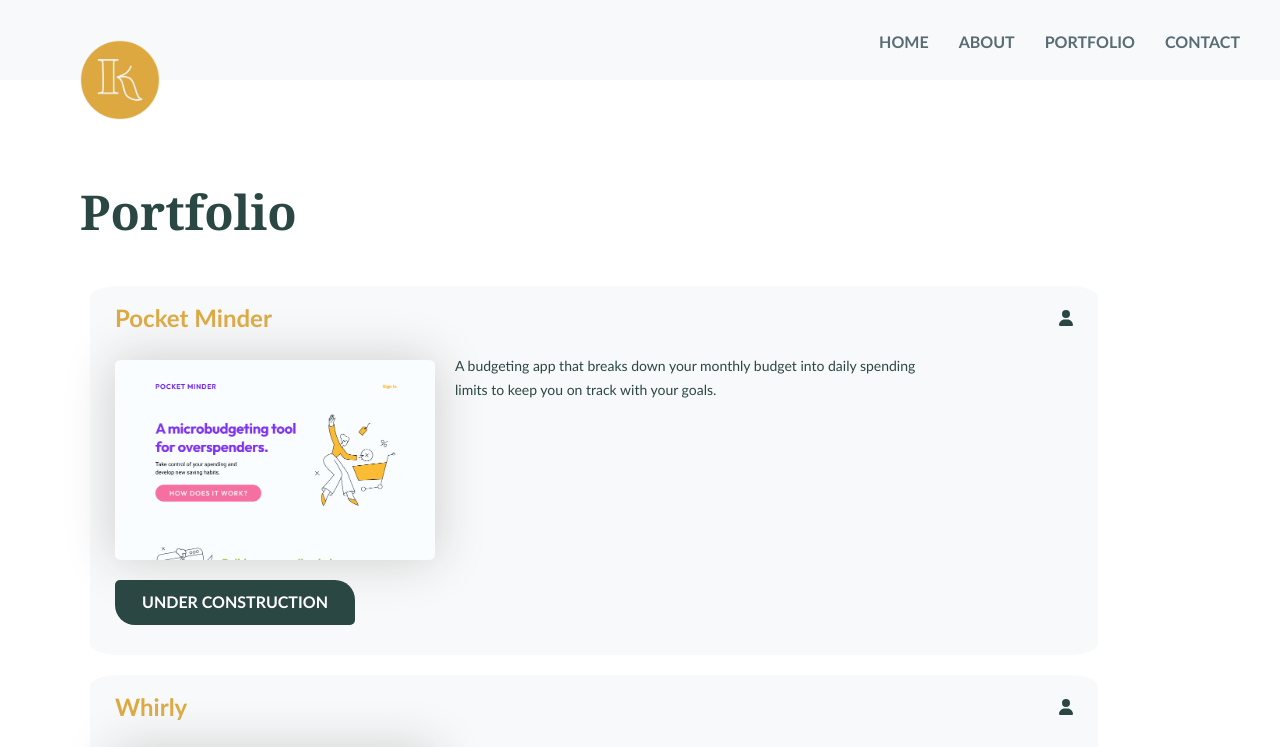
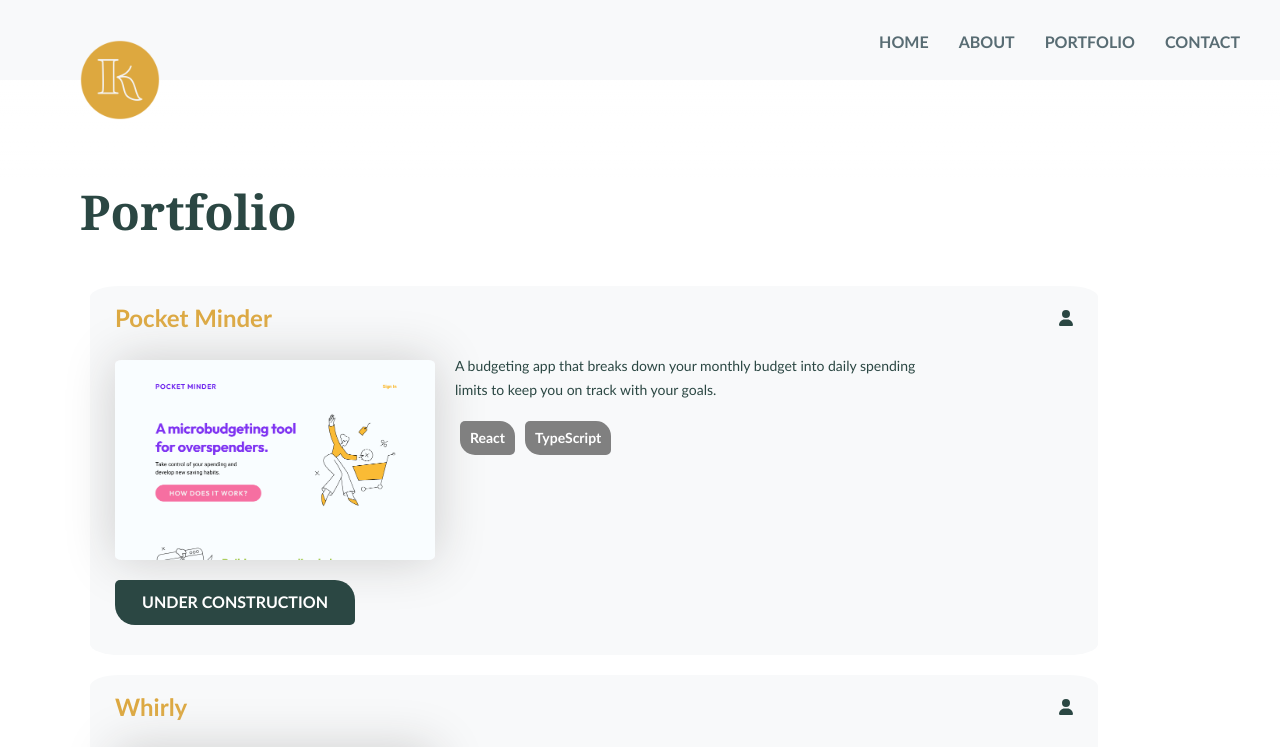
Before and after one commit to kaitvan/portfolio, a React (Vite) app: page /portfolio in a window 1280 px wide. Shown: the top 747 px of the page. Built offline with nearby package versions, Linux system fonts and the light colour scheme.

Commit message:
Add technologies to project cards

```diff
--- a/src/components/ProjectCard.jsx
+++ b/src/components/ProjectCard.jsx
@@ -1,10 +1,5 @@
 import { FontAwesomeIcon } from "@fortawesome/react-fontawesome";
-import {
-  faUser,
-  faUserGroup,
-  faLink,
-  faHelmetSafety,
-} from "@fortawesome/free-solid-svg-icons";
+import { faUser, faUserGroup, faLink } from "@fortawesome/free-solid-svg-icons";
 import { faGithub } from "@fortawesome/free-brands-svg-icons";
 
 import styles from "./ProjectCard.module.css";
@@ -44,6 +39,13 @@ const ProjectCard = ({ project }) => {
             </div>
             <div>
               <p className={styles.description}>{project.description}</p>
+              <div className={styles.tech}>
+                {project.technologiesUsed.map((tech) => (
+                  <div className={styles.technology}>
+                    <p>{tech}</p>
+                  </div>
+                ))}
+              </div>
             </div>
           </div>
         </div>
--- a/src/components/ProjectCard.module.css
+++ b/src/components/ProjectCard.module.css
@@ -97,3 +97,22 @@ a {
 .label:hover {
   background: var(--color-light-green);
 }
+
+.tech {
+  display: flex;
+}
+
+.technology {
+  color: white;
+  font-weight: 600;
+  font-size: 14px;
+  width: auto;
+  margin: 5px;
+  padding: 5px 10px;
+  border-radius: 5px 15px 5px;
+  background: gray;
+}
+
+.technology p {
+  margin: auto;
+}
--- a/src/pages/About.jsx
+++ b/src/pages/About.jsx
@@ -22,7 +22,7 @@ const AboutPage = () => {
       <div className={styles.quote}>
         <p>
           “Twenty years from now you will be more disappointed by the things
-          that you didn’t do than by the ones you did do. So throw off the
+          that you didn't do than by the ones you did do. So throw off the
           bowlines. Sail away from the safe harbor. Catch the trade winds in
           your sails. Explore. Dream. Discover.”
         </p>
--- a/src/pages/Portfolio.jsx
+++ b/src/pages/Portfolio.jsx
@@ -3,19 +3,6 @@ import ProjectCard from "../components/ProjectCard";
 import { projects } from "../data/projects";
 
 const PortfolioPage = () => {
-  const project = {
-    title: "Dino Kennel",
-    screenshot: "dino-kennel.png",
-    description:
-      "This is a single-page application with dynamic features. Similar to Tamagotchi digital pets, the user can care for dinos in the kennel by feeding them, petting them, and sending them on adventures!",
-    technologiesUsed: ["HTML", "CSS", "JavaScript"],
-    url: "https://dino-kennel-kaitvan.netlify.app/",
-    githubUrl: "https://github.com/kaitvan/dino-kennel",
-    groupProject: false,
-    inProgress: true,
-    isReady: true,
-  };
-
   return (
     <>
       <h1 className={styles.title}>Portfolio</h1>
```
